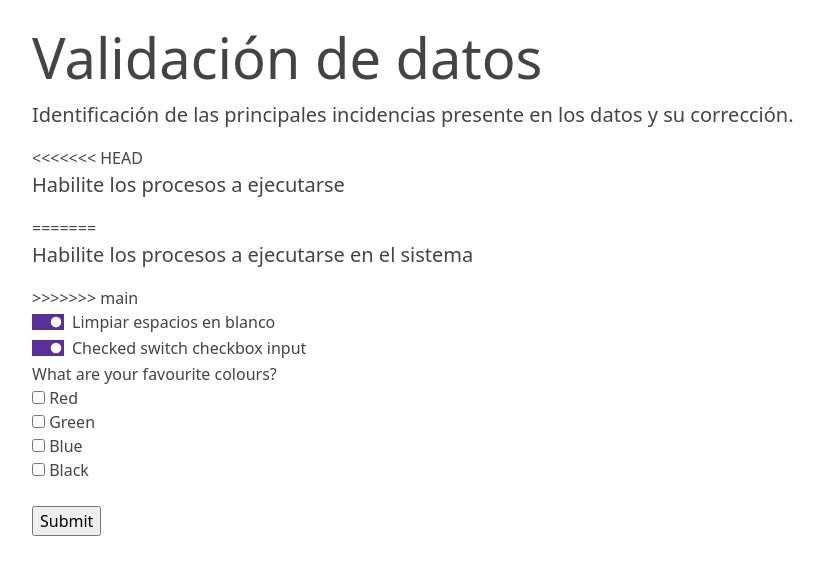
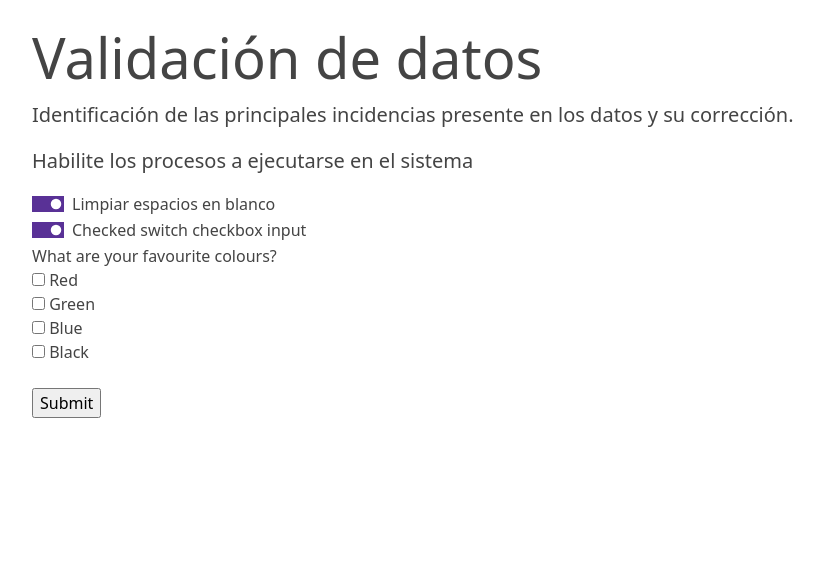
Before and after one commit to Ariano76/SCI, a PHP site: page /nosotros.php in a window 1280 px wide. Shown: the part 78-653 px from the top of the page, without its empty margins (74-898 px from the left). Run offline with PHP 8.4, Linux system fonts and the light colour scheme.

Commit message:
pagina nosotros

```diff
--- a/nosotros.php
+++ b/nosotros.php
@@ -4,11 +4,8 @@
   <div class="container">
     <h1 class="display-4">Validación de datos</h1>
     <p class="lead">Identificación de las principales incidencias presente en los datos y su corrección.</p>
-<<<<<<< HEAD
-    <p class="lead">Habilite los procesos a ejecutarse</p>
-=======
     <p class="lead">Habilite los procesos a ejecutarse en el sistema</p>
->>>>>>> main
+
 
 
 
```
